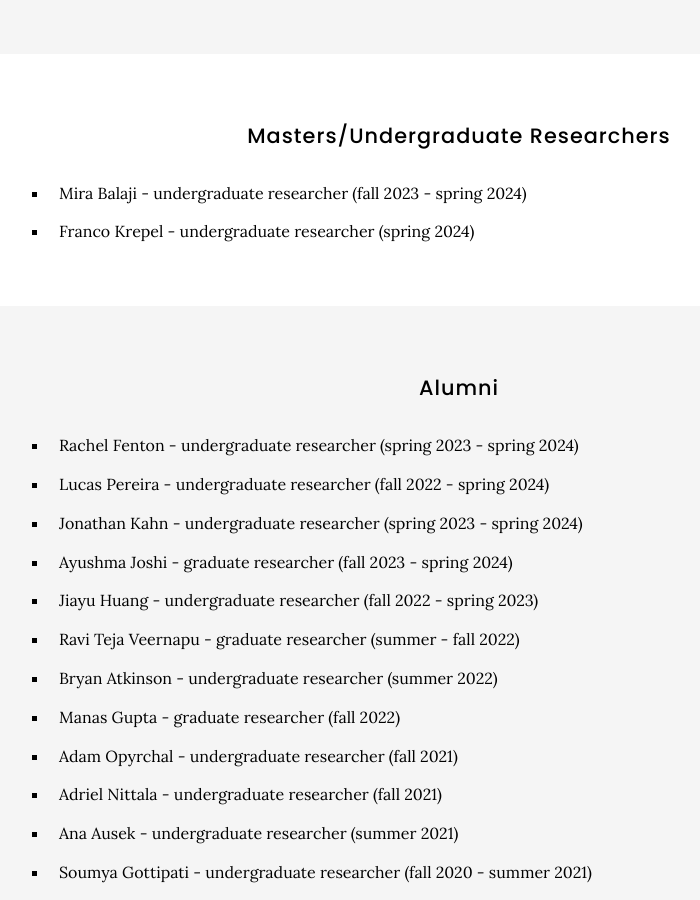
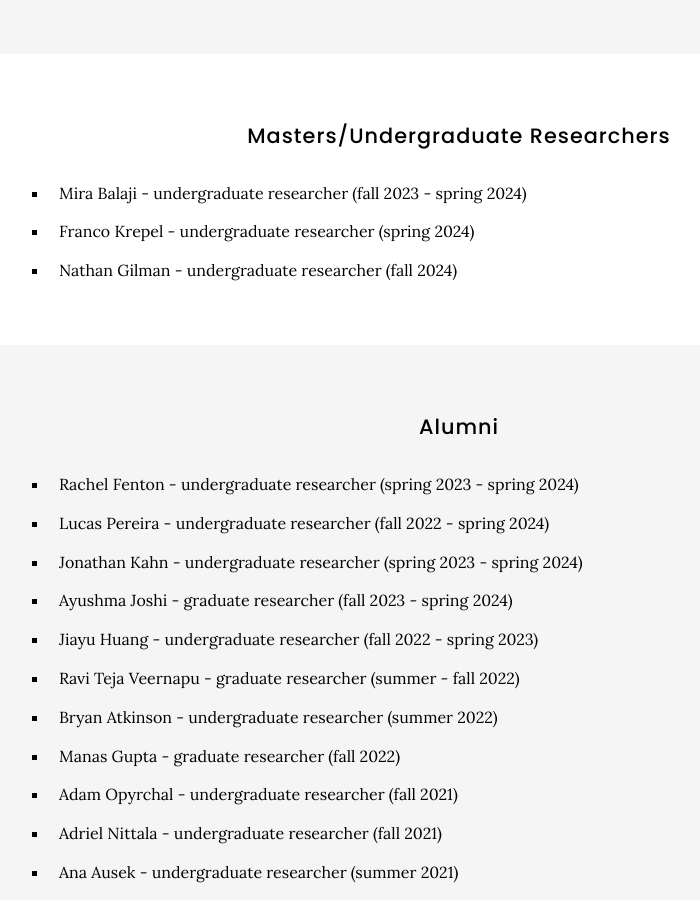
Before and after one commit to graim/GraimLabWebsite, a Jekyll site: the page built from team/index.md, in a window 1280 px wide and 900 px high, scrolled down 1053 px. Shown: the whole window, without its empty margins (181-881 px from the left). Built offline with Jekyll 4.4.1, drawn with Linux system fonts in a browser that asks for light colours; nearby versions of some CDN libraries.

Commit message:
Update index.md
adding Nathan

```diff
--- a/team/index.md
+++ b/team/index.md
@@ -39,6 +39,7 @@ We are a collaborative lab that works closely with researchers at UF and other u
 
 - Mira Balaji - undergraduate researcher (fall 2023 - spring 2024)
 - Franco Krepel - undergraduate researcher (spring 2024)
+- Nathan Gilman - undergraduate researcher (fall 2024)
 
 {% include section.html %}
 
```
